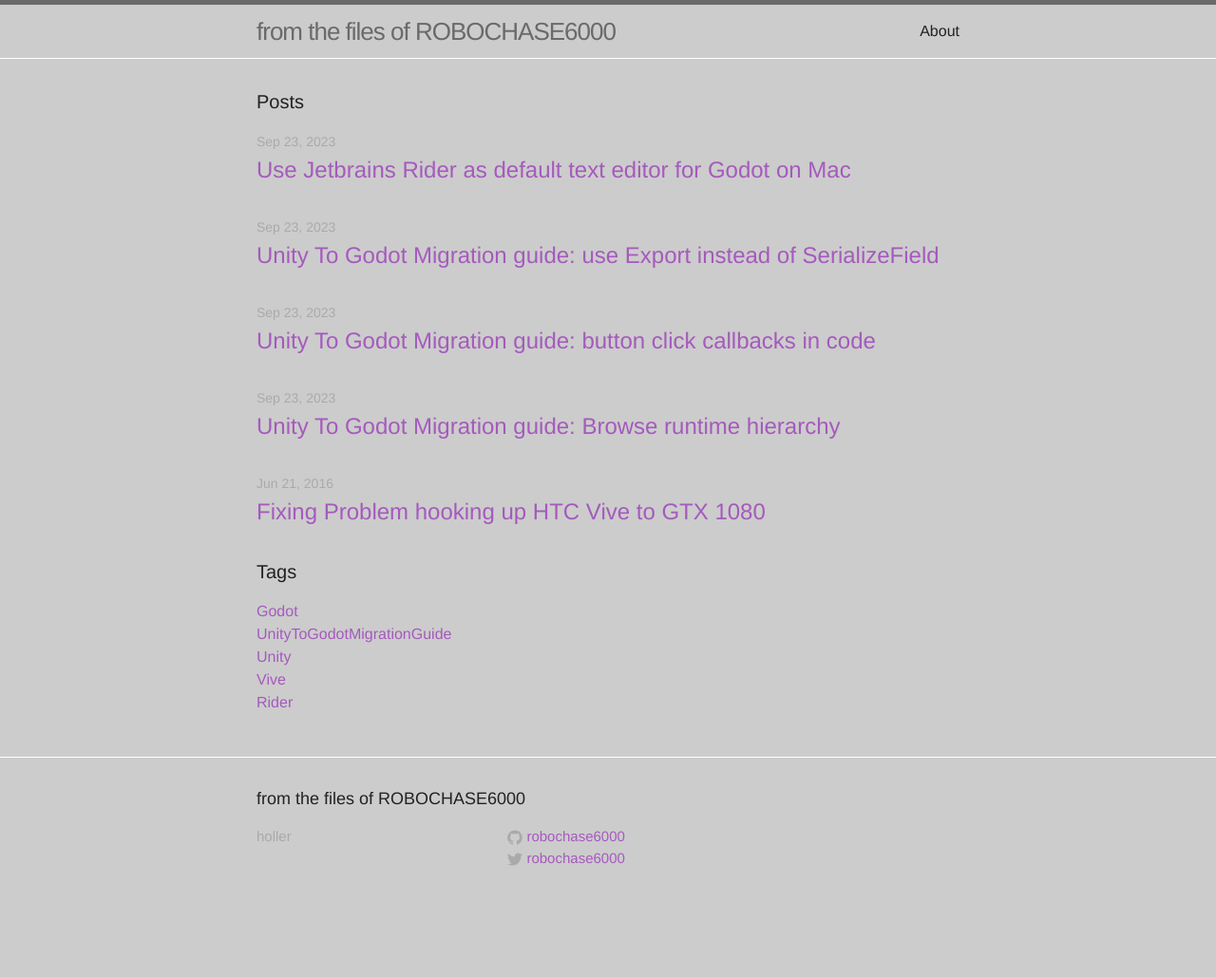
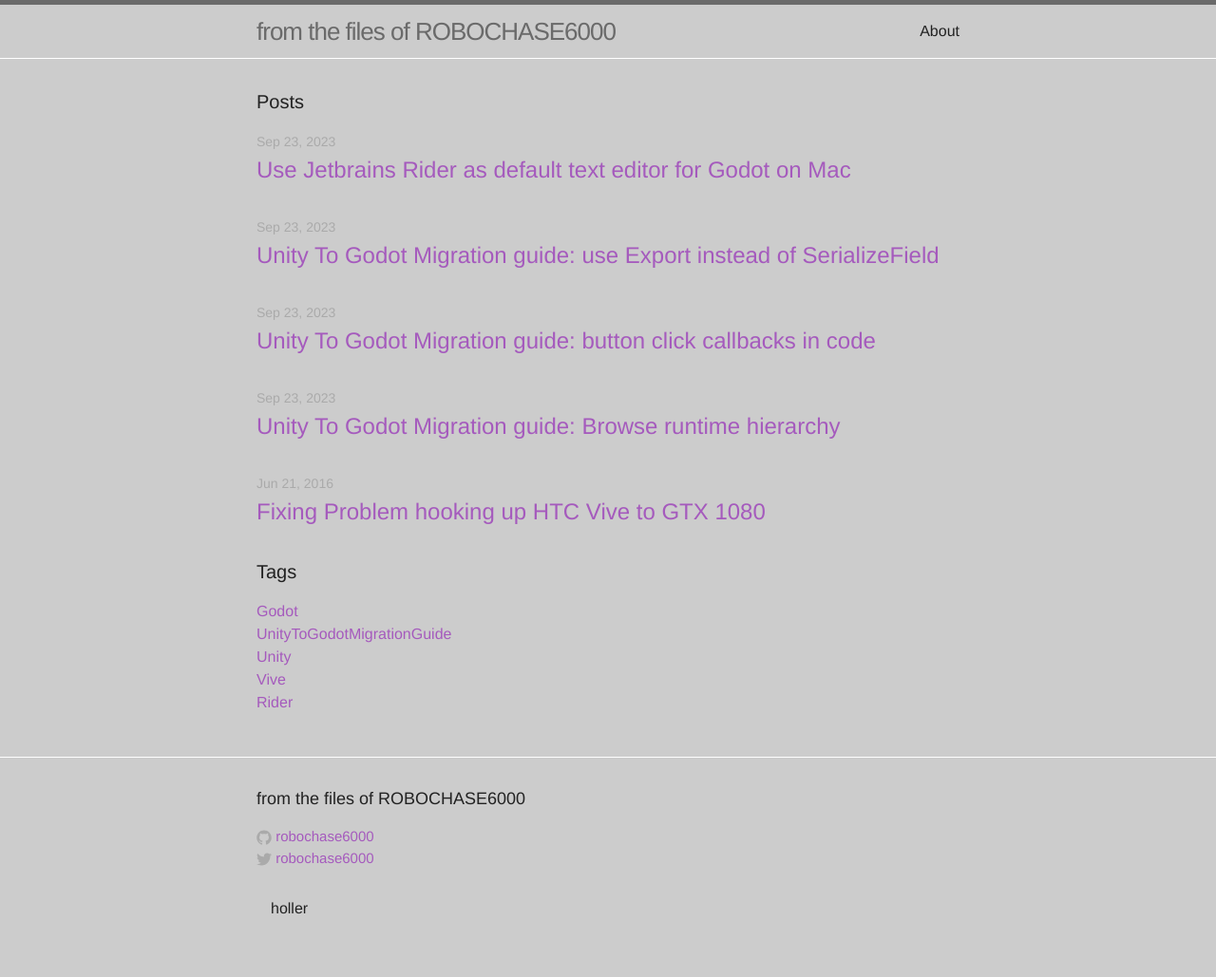
Before and after one commit to robochase6000/robochase6000.github.io, a Jekyll site: the page built from index.html, in a window 1280 px wide. Shown: the whole page at 95% size. Built offline with Jekyll 4.4.1, drawn with Linux system fonts in a browser that asks for light colours; before the commit the page ends 975 px from its top, so only the background shows below that.

Commit message:
flip footer

```diff
--- a/_includes/footer.html
+++ b/_includes/footer.html
@@ -6,13 +6,6 @@
 
     <div class="footer-col-wrapper">
       <div class="footer-col footer-col-1">
-        <ul class="contact-list">
-          <li>holler</li>
-          <li><!--<a href="mailto:{{ site.email }}">{{ site.email }}</a>--></li>
-        </ul>
-      </div>
-
-      <div class="footer-col footer-col-2">
         <ul class="social-media-list">
           {% if site.github_username %}
           <li>
@@ -29,6 +22,15 @@
       </div>
     </div>
 
+      <div class="footer-col footer-col-2">
+        <ul class="contact-list">
+          <li>holler</li>
+          <li><!--<a href="mailto:{{ site.email }}">{{ site.email }}</a>--></li>
+        </ul>
+      </div>
+
+
+
   </div>
 
 </footer>
```
